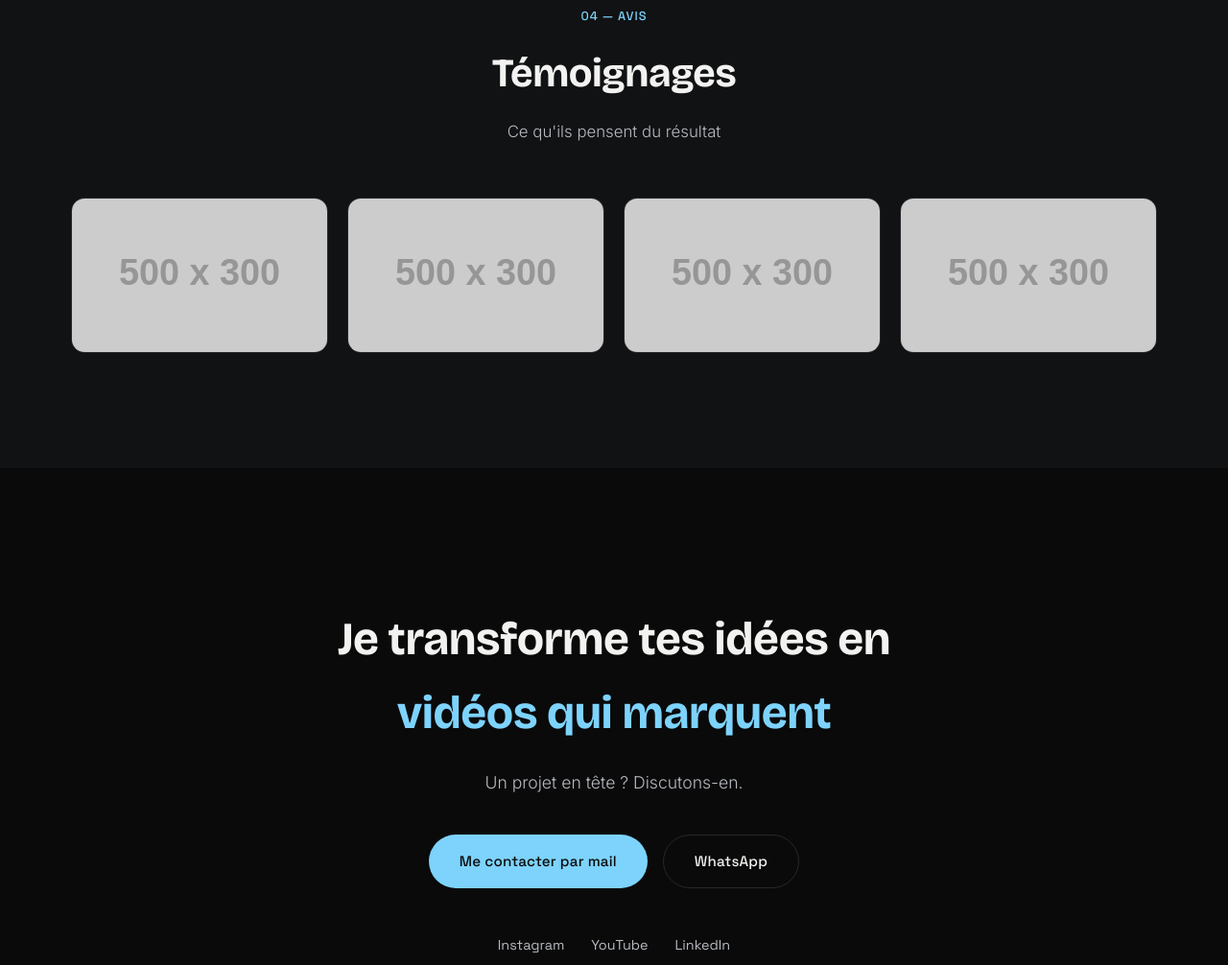
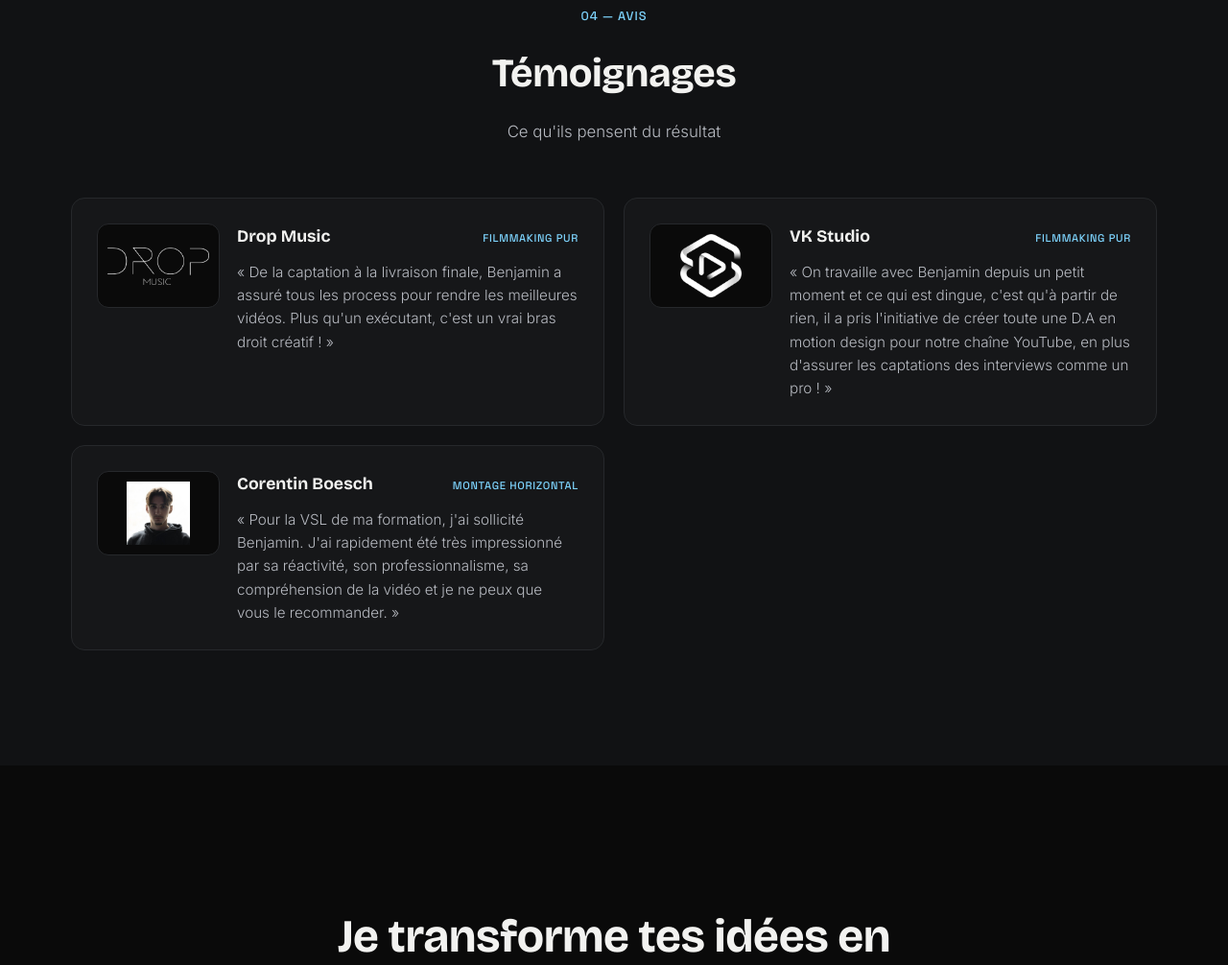
Before and after one commit to benjamindominguespro-rgb/filmmakerbenji-site, a plain HTML site: page index.html in a window 1280 px wide. Shown: the part 6791-7797 px from the top of the page at 96% size. Drawn offline with nearby package versions, Linux system fonts and the light colour scheme; placeholder pictures from the web are drawn by us.

Commit message:
V1 finale

```diff
--- a/index.html
+++ b/index.html
@@ -427,18 +427,46 @@
     </div>
 
     <div class="testimonials fade-in">
-      <div class="testimonials__item">
-        <img src="https://placehold.co/500x300/111111/7DD3FC?text=T%C3%A9moignage+1" alt="Témoignage client 1" loading="lazy">
+      <!-- Remplace assets/logos/placeholder-logo.svg par le vrai logo du client (fond blanc conseillé, format carré). -->
+      <div class="testimonial">
+        <div class="testimonial__logo">
+          <img src="assets/logos/drop-music.png" alt="Logo client — Drop Music">
+        </div>
+        <div class="testimonial__content">
+          <div class="testimonial__header">
+            <span class="testimonial__client">Drop Music</span>
+            <span class="testimonial__service">Filmmaking Pur</span>
+          </div>
+          <p class="testimonial__quote">« De la captation à la livraison finale, Benjamin a assuré tous les process pour rendre les meilleures vidéos. Plus qu'un exécutant, c'est un vrai bras droit créatif ! »</p>
+        </div>
       </div>
-      <div class="testimonials__item">
-        <img src="https://placehold.co/500x300/111111/7DD3FC?text=T%C3%A9moignage+2" alt="Témoignage client 2" loading="lazy">
+
+      <div class="testimonial">
+        <div class="testimonial__logo">
+          <img src="assets/logos/vk-studio.png" alt="Logo client — VK Studio">
+        </div>
+        <div class="testimonial__content">
+          <div class="testimonial__header">
+            <span class="testimonial__client">VK Studio</span>
+            <span class="testimonial__service">Filmmaking Pur</span>
+          </div>
+          <p class="testimonial__quote">« On travaille avec Benjamin depuis un petit moment et ce qui est dingue, c'est qu'à partir de rien, il a pris l'initiative de créer toute une D.A en motion design pour notre chaîne YouTube, en plus d'assurer les captations des interviews comme un pro ! »</p>
+        </div>
       </div>
-      <div class="testimonials__item">
-        <img src="https://placehold.co/500x300/111111/7DD3FC?text=T%C3%A9moignage+3" alt="Témoignage client 3" loading="lazy">
+
+      <div class="testimonial">
+        <div class="testimonial__logo">
+          <img src="assets/logos/corentin-boesch.jpg" alt="Logo client — Corentin Boesch">
+        </div>
+        <div class="testimonial__content">
+          <div class="testimonial__header">
+            <span class="testimonial__client">Corentin Boesch</span>
+            <span class="testimonial__service">Montage Horizontal</span>
+          </div>
+          <p class="testimonial__quote">« Pour la VSL de ma formation, j'ai sollicité Benjamin. J'ai rapidement été très impressionné par sa réactivité, son professionnalisme, sa compréhension de la vidéo et je ne peux que vous le recommander. »</p>
+        </div>
       </div>
-      <div class="testimonials__item">
-        <img src="https://placehold.co/500x300/111111/7DD3FC?text=T%C3%A9moignage+4" alt="Témoignage client 4" loading="lazy">
-      </div>
+
     </div>
   </div>
 </section>
--- a/style.css
+++ b/style.css
@@ -558,18 +558,69 @@ button { font-family: inherit; border: none; background: none; cursor: pointer;
 ============================================ */
 .testimonials {
   display: grid;
-  grid-template-columns: repeat(4, 1fr);
+  grid-template-columns: repeat(2, 1fr);
   gap: 20px;
 }
-.testimonials__item {
+.testimonial {
+  display: flex;
+  gap: 18px;
+  align-items: flex-start;
+  padding: 26px;
+  background: var(--surface);
+  border: 1px solid var(--border);
   border-radius: var(--radius);
-  overflow: hidden;
-  border: 1px solid var(--border);
   transition: transform var(--transition), border-color var(--transition);
 }
-.testimonials__item:hover {
+.testimonial:hover {
   transform: translateY(-4px);
   border-color: var(--accent);
+}
+.testimonial__logo {
+  flex-shrink: 0;
+  width: 128px;
+  height: 88px;
+  border-radius: 12px;
+  overflow: hidden;
+  background: #0a0a0a;
+  border: 1px solid var(--border);
+  display: flex;
+  align-items: center;
+  justify-content: center;
+}
+.testimonial__logo img {
+  width: 100%;
+  height: 100%;
+  object-fit: contain;
+  padding: 10px;
+}
+.testimonial__header {
+  display: flex;
+  align-items: baseline;
+  justify-content: space-between;
+  flex-wrap: wrap;
+  gap: 8px 14px;
+  margin-bottom: 10px;
+}
+.testimonial__client {
+  font-family: var(--font-display);
+  font-size: 1.1rem;
+  font-weight: 700;
+  color: var(--text);
+}
+.testimonial__service {
+  font-family: var(--font-heading);
+  font-size: 0.7rem;
+  font-weight: 500;
+  color: var(--accent);
+  letter-spacing: 0.06em;
+  text-transform: uppercase;
+  white-space: nowrap;
+}
+.testimonial__quote {
+  font-size: 0.95rem;
+  color: var(--text-muted);
+  line-height: 1.6;
+  font-weight: 300;
 }
 
 /* ============================================
@@ -822,10 +873,6 @@ button { font-family: inherit; border: none; background: none; cursor: pointer;
 /* ============================================
    RESPONSIVE
 ============================================ */
-@media (max-width: 1024px) {
-  .testimonials { grid-template-columns: repeat(2, 1fr); }
-}
-
 @media (max-width: 860px) {
   .nav__links {
     position: fixed;
```
Also changed, not shown: assets/logos/corentin-boesch.jpg (added), assets/logos/drop-music.png (added), assets/logos/placeholder-logo.svg (added), assets/logos/vk-studio.png (added).
